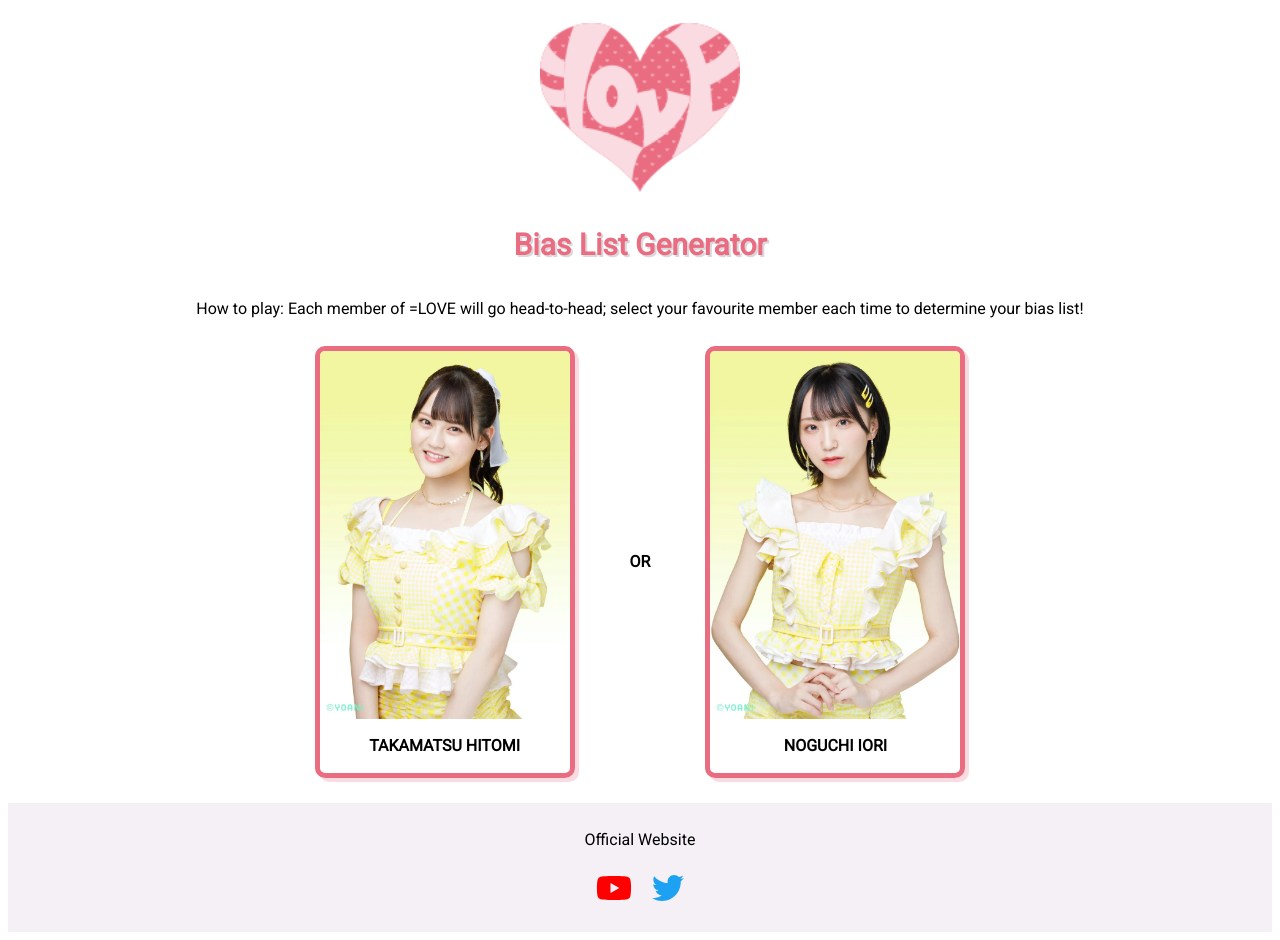
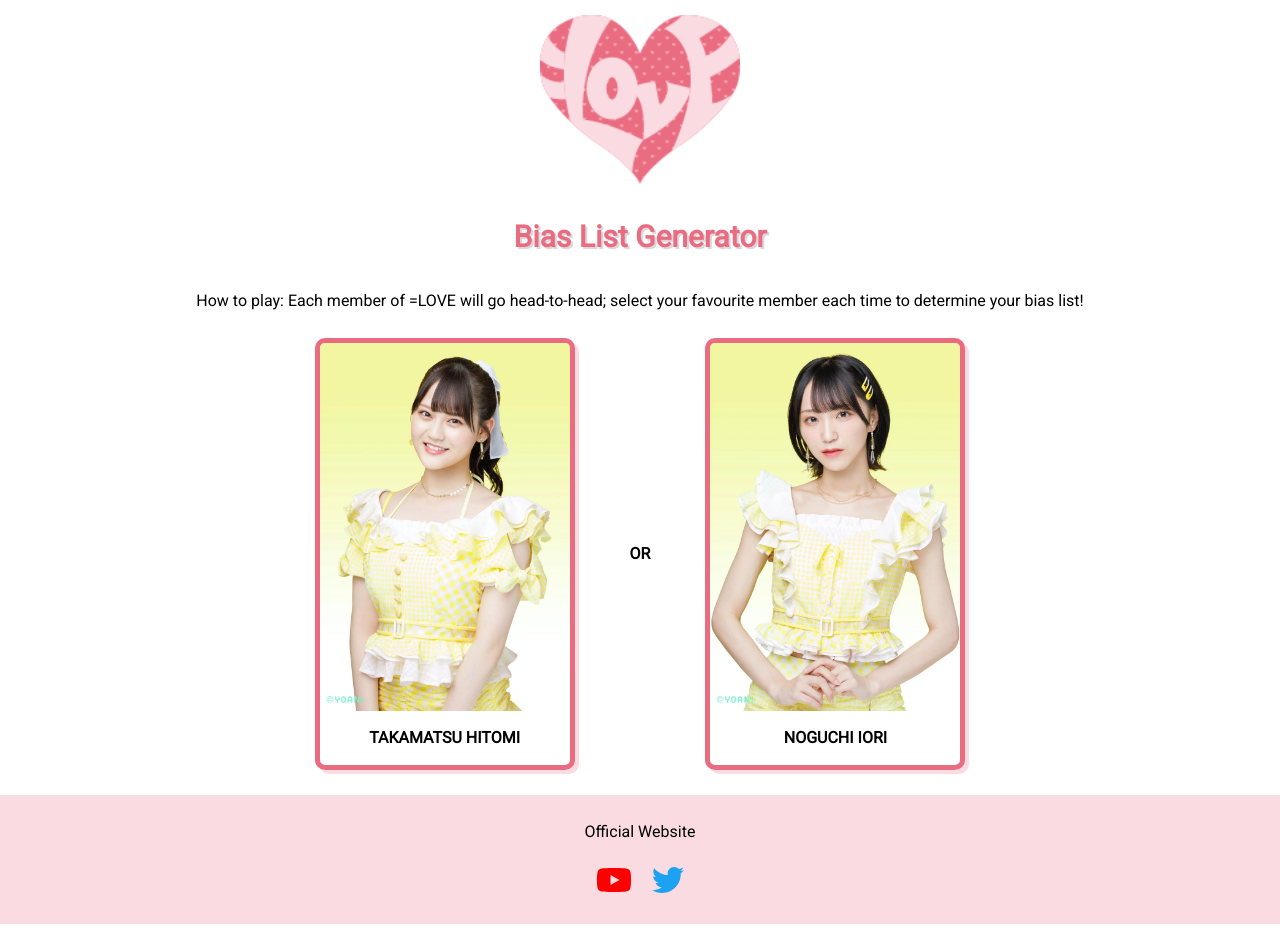
Before and after one commit to calyston/equallove-bias-list-generator, a React (Create React App) app: page / in a window 1280 px wide. Built offline with nearby package versions, Linux system fonts and the light colour scheme.

Commit message:
style: footer colour changed

```diff
--- a/src/style.css
+++ b/src/style.css
@@ -7,6 +7,7 @@
 body {
   font-family: 'Roboto', sans-serif;
   line-height: 1.5;
+  margin: 0;
 }
 
 header {
@@ -63,7 +64,6 @@
   flex-direction: column;
   align-items: center;
 }
-
 
 figure p {
   font-weight: bold;
@@ -162,7 +162,7 @@
 
 /* FOOTER */
 footer {
-  background-color: #F5F0F6;
+  background-color: #FADBE1;
   padding: 1.5rem;
   margin-top: 1.5rem;
 }
```
